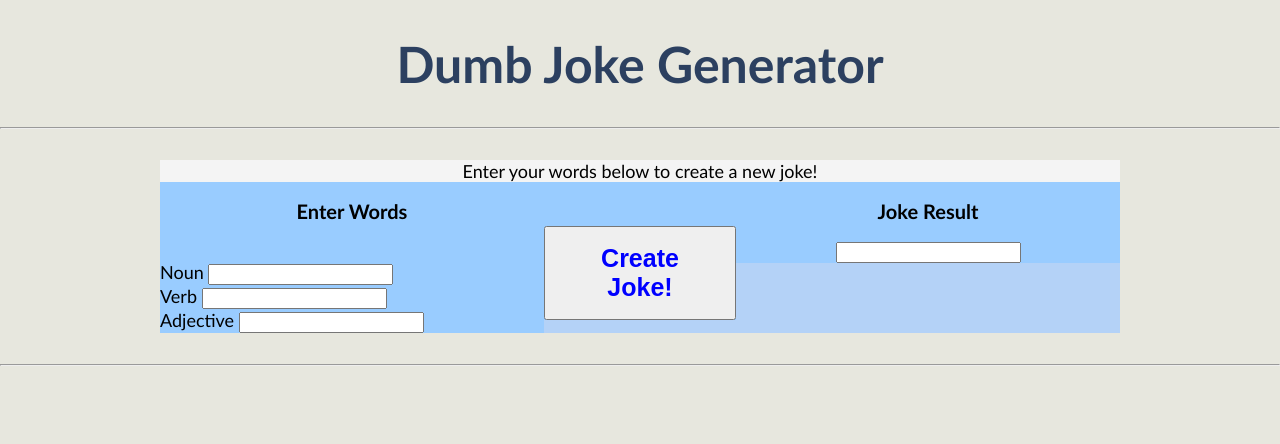
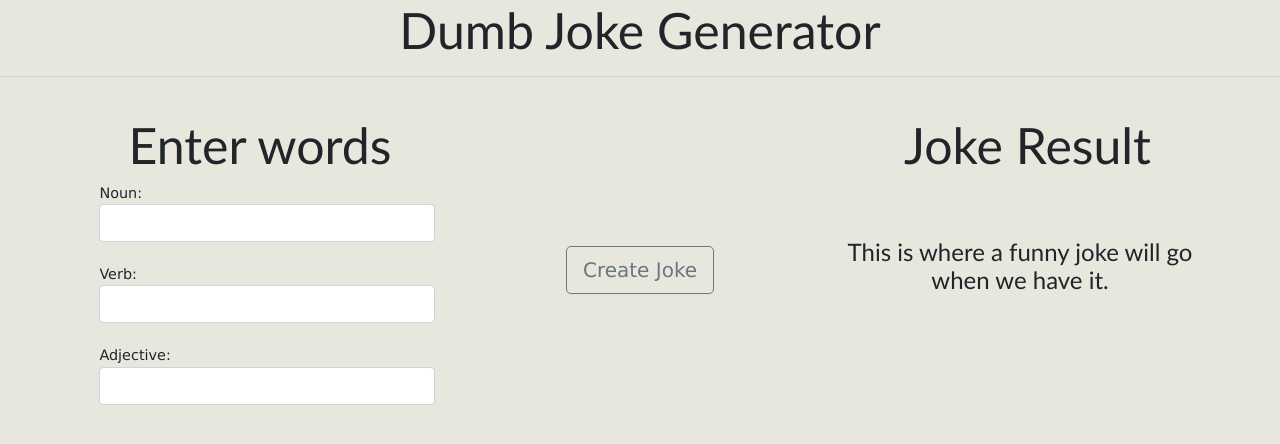
Before and after one commit to SierraD012/cs260-creative-project1, a plain HTML site: page index.html in a window 1280 px wide. Drawn offline with nearby package versions, Linux system fonts and the light colour scheme.

Commit message:
Redid layout with bootstap and flexbox

```diff
--- a/index.html
+++ b/index.html
@@ -1,147 +1,65 @@
 <!DOCTYPE html>
-<html>
+<html lang="en">
  <head>
 		<title>Creative Project 1</title>
-       <!-- Why do I always have trouble getting the CSS to link?? -->
-       <link href="cs260-creative-project1/main.css" rel="stylesheet" type="text/css">
+		<!-- Required Bootstrap meta tags -->
+		<meta charset="utf-8">
+		<meta name="viewport" content="width=device-width, initial-scale=1, shrink-to-fit=no">
+		<!-- Bootstrap CSS -->
+		<link rel="stylesheet" href="https://stackpath.bootstrapcdn.com/bootstrap/4.1.3/css/bootstrap.min.css" integrity="sha384-MCw98/SFnGE8fJT3GXwEOngsV7Zt27NXFoaoApmYm81iuXoPkFOJwJ8ERdknLPMO" crossorigin="anonymous">
+		<!-- Bootstrap library -->
+		<link rel="stylesheet" href="https://stackpath.bootstrapcdn.com/bootstrap/4.1.3/css/bootstrap.min.css" integrity="sha384-MCw98/SFnGE8fJT3GXwEOngsV7Zt27NXFoaoApmYm81iuXoPkFOJwJ8ERdknLPMO" crossorigin="anonymous">
+		<!-- Our custom CSS -->
+		<link href="main.css" rel="stylesheet" type="text/css">
+		<!-- Our custom JS -->
 		<script src="scripts.js" type="text/javascript"></script>
+ </head>
+ <body>
 
-       <!-- put all this back in main.css once it's linking again -->
-       <style>
-            h1 {
-                font-family: "Gill Sans MT", Arial, sans-serif;
-                font-size: 50px;
-                color: #2c4060;
-            }
-            h2 {
-                font-family: "Gill Sans MT", Arial, sans-serif;
-                font-size: 20px;
-                font-weight: bold;
-                color: #000000;
-            }
-            .jokeBtn {
-                font-size: 25px;
-                font-weight: bold;
-                padding: 16px 32px;
-                color: blue;
-            }
-            .jokeBtn1:hover {
-                  background-color: #008CBA;
-                  color: white;
-             }
 
-           .colmask{
-               position: relative;
-               overflow: hidden;
-               margin: 0px auto;
-               width: 75%;
-               background-color: #b4d2f7
-            }
-            .header{
-               width: 100%;
-               font-size: "25px";
-               background-color: #f4f4f4
-            }
-            .colmid{
-               position: relative;
-               width: 100%;
-               right: 40%;
-               background-color: #b4d2f7
-            }
-            .colleft{
-               position: relative;
-               width: 100%;
-               right: 20%;
-               background-color: #b4d2f7
-            }
-            .col1{
-               position: relative;
-               overflow: hidden;
-               float: left;
-               width: 20%;
-               left: 100%;
-               background-color: #99ccff
-            }
-            .col2{
-               position: relative;
-               overflow: hidden;
-               float: left;
-               width: 40%;
-               left: 40%;
-               background-color: #99ccff
-            }
-            .col3{
-               position: relative;
-               overflow: hidden;
-               float: left;
-               width: 40%;
-               left: 60%;
-               background-color: #99ccff
-            }
-            .footer{
-               float: left;
-               width: 100%;
-               background-color: #b4caf7
-            }
-            body {
-               padding: 0px;
-               margin: 0px;
-               font-size: 18px;
-               font-family: "Gill Sans MT", Arial, sans-serif;
-               background-color: #e7e7de
-            }
-       </style>
 
- </head>
-
- <body>
     <h1 align="center"> Dumb Joke Generator </h1>
     <hr>
     <br>
 
-
-     <!-- Making 3 columns for layout -->
-     <div class="colmask">
-        <div class="header" align="center">
-	        Enter your words below to create a new joke!
+    <div class="container">
+        <div class="row">
+            <div class="col-4 text-center">
+				<div class="fluid-container no-padding">
+					<h1>
+						Enter words
+					</h1>
 				</div>
-                <div class="colmid">
-                    <div class="colleft">
-                        <div class="col1">
-                              <!-- Create Joke button -->
-                              <br>
-                              <br>
-                              <button class="jokeBtn" onclick = "createJoke(event)">Create Joke!</button><br>
-
+                <div class="word-entry-area text-left">
+                    Noun: <input class="form-control" type="text" name="nounInput"><br>
                 </div>
-                        <!-- Idk why these cols are switched -->
-                        <div class="col2">
-                              <h2 align="center">Enter Words</h2>
-                              <br>
-                              <form>
-                                  Noun
-                                  <input type="text" name="nounInput"><br>
-                                  Verb
-                                  <input type="text" name="verbInput"><br>
-                                  Adjective
-                                  <input type="text" name="adjInput"><br>
-                              </form>
+                <div class="word-entry-area text-left">
+                    Verb: <input class="form-control" type="text" name="nounInput"><br>
                 </div>
-                        <div class="col3">
-                              <h2 align="center">Joke Result</h2>
-                              <form id="jokeResult" align="center">
-                                  <!-- how to make this a big square?-->
-                                    <!--use JS to replace the innerHTML of this form to the joke result string -->
-                                  <input type="text" name="nounInput"><br>
-                              </form>
+                <div class="word-entry-area text-left">
+                    Adjective: <input class="form-control" type="text" name="nounInput"><br>
+                </div>
+            </div>
+            <div class="col-4 text-center center-content-vh">
+				<button type="button" class="btn btn-outline-secondary btn-lg">Create Joke</button>
+            </div>
+            <div class="col-4 text-center flex-vertical">
+				<h1 class="joke-header">
+					Joke Result
+				</h1>
+				<div class="joke-container">
+					<h4 id="joke">
+						This is where a funny joke will go when we have it.
+					</span>
 				</div>
             </div>
         </div>
     </div>
-
-    <br>
-    <hr>
     <!-- maybe a testimonials section or something else dumb -->
+	<!--Bootstrap Dependencies -->
+	<script src="https://code.jquery.com/jquery-3.3.1.slim.min.js" integrity="sha384-q8i/X+965DzO0rT7abK41JStQIAqVgRVzpbzo5smXKp4YfRvH+8abtTE1Pi6jizo" crossorigin="anonymous"></script>
+	<script src="https://cdnjs.cloudflare.com/ajax/libs/popper.js/1.14.3/umd/popper.min.js" integrity="sha384-ZMP7rVo3mIykV+2+9J3UJ46jBk0WLaUAdn689aCwoqbBJiSnjAK/l8WvCWPIPm49" crossorigin="anonymous"></script>
+	<script src="https://stackpath.bootstrapcdn.com/bootstrap/4.1.3/js/bootstrap.min.js" integrity="sha384-ChfqqxuZUCnJSK3+MXmPNIyE6ZbWh2IMqE241rYiqJxyMiZ6OW/JmZQ5stwEULTy" crossorigin="anonymous"></script>
 
 </body>
 </html>
--- a/main.css
+++ b/main.css
@@ -6,7 +6,17 @@ body {
 h1 {
     font-family: "Gill Sans MT", Arial, sans-serif;
     font-size: 50px;
-    color: #f4f4f4;
+    color: ##6c757d;
+}
+
+h4 {
+    font-family: "Gill Sans MT", Arial, sans-serif;
+    color: ##6c757d;
+}
+
+span {
+    font-family: "Gill Sans MT", Arial, sans-serif;
+    color: ##6c757d;
 }
 
 .colmask{
@@ -68,3 +78,30 @@ body {
    font-size: 90%;
    background-color: #e7e7de
 }
+.no-padding {
+	padding: 0px 0px 0px 0px;
+}
+.word-entry-area {
+	padding-left: 1em;
+}
+.center-content-vh {
+	display: flex;
+	flex-direction: column;
+	align-items: center;
+	justify-content: center;
+}
+.flex-vertical {
+	display: flex;
+	flex-direction: column;
+}
+.joke-header {
+	width: 100%;
+	padding-right: 15px;
+	position: absolute;
+}
+.joke-container {
+	display: flex;
+	align-items: center;
+	justify-content: center;
+	flex-grow: 1;
+}
```
Lines whose indentation alone changed are shown as unchanged.
